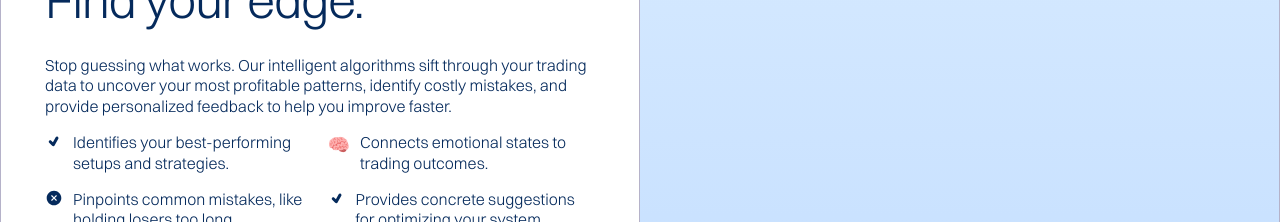
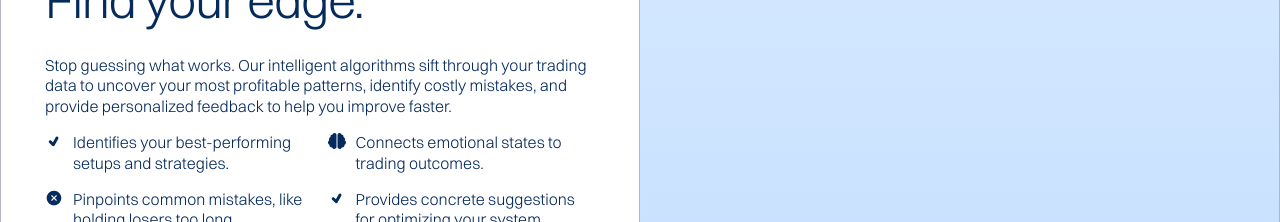
Before and after one commit to ayushcodes0/Tj-Frontend, a React (Vite) app: page / in a window 1280 px wide. Shown: the part 2000-2222 px from the top of the page. Built offline with nearby package versions, Linux system fonts and the light colour scheme.

Commit message:
icon updated

```diff
--- a/src/pages/LandingPage/LandingPage.tsx
+++ b/src/pages/LandingPage/LandingPage.tsx
@@ -14,6 +14,7 @@ import { useState, useEffect, useRef, useCallback } from 'react';
 import { FaChevronDown, FaChevronUp } from 'react-icons/fa';
 import Footer from '../../components/Footer/Footer';
 import Pricing from '../../components/Pricing/Pricing';
+import { FaBrain } from "react-icons/fa";
 
 const LandingPage = () => {
   const [activeSection, setActiveSection] = useState<number>(0);
@@ -390,7 +391,7 @@ const gradientColors: string[] = [
             infoPara="Stop guessing what works. Our intelligent algorithms sift through your trading data to uncover your most profitable patterns, identify costly mistakes, and provide personalized feedback to help you improve faster."
             points={[
               { icon: <TiTick />, text: "Identifies your best-performing setups and strategies." },
-              { icon: '🧠', text: "Connects emotional states to trading outcomes." },
+              { icon: <FaBrain/>, text: "Connects emotional states to trading outcomes." },
               { icon: <IoCloseCircle />, text: "Pinpoints common mistakes, like holding losers too long." },
               { icon: <TiTick />, text: "Provides concrete suggestions for optimizing your system." }
             ]}
```
